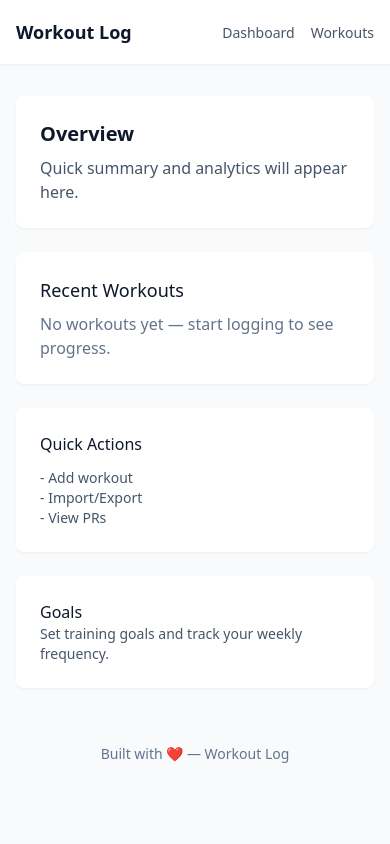
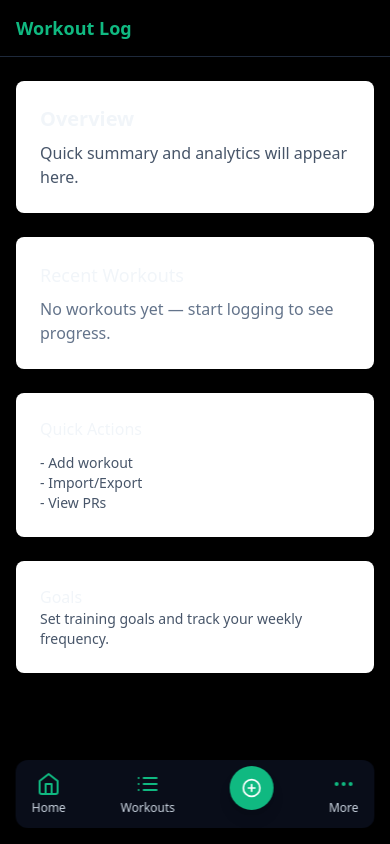
Before and after one commit to vanthanh3007/ExerciseNote, a React (Vite) app: page / in a window 390 px wide. Built offline with nearby package versions, Linux system fonts and the light colour scheme; the HTML template or start-up script is replaced by a standard one.

Commit message:
update layout

```diff
--- a/package.json
+++ b/package.json
@@ -12,6 +12,7 @@
         "react": "^18.2.0",
         "react-dom": "^18.2.0",
         "react-router-dom": "^6.14.1",
+        "lucide-react": "^0.268.0",
         "chart.js": "^4.4.0",
         "react-chartjs-2": "^5.2.0",
         "clsx": "^1.2.1"
--- a/src/App.tsx
+++ b/src/App.tsx
@@ -1,9 +1,10 @@
 import React from "react";
-import { Routes, Route, Link } from "react-router-dom";
+import { Routes, Route } from "react-router-dom";
 import Dashboard from "./pages/Dashboard";
 import Workouts from "./pages/Workouts";
 import Layout from "./components/Layout";
 
+// App shell — mobile-first, dark theme with green primary accents
 export default function App() {
   return (
     <Layout>
--- a/src/components/Layout.tsx
+++ b/src/components/Layout.tsx
@@ -1,32 +1,75 @@
 import React from "react";
-import { Link } from "react-router-dom";
+import { Link, useLocation } from "react-router-dom";
+import { Home, List, PlusCircle, MoreHorizontal } from "lucide-react";
+
+const NavIcon = ({ icon, label }: { icon: React.ReactNode; label: string }) => (
+  <div className="flex flex-col items-center text-xs">
+    <div className="w-6 h-6 text-primary">{icon}</div>
+    <div className="mt-1 text-slate-300">{label}</div>
+  </div>
+);
 
 const Layout: React.FC<{ children?: React.ReactNode }> = ({ children }) => {
+  const loc = useLocation();
+
   return (
-    <div className="min-h-screen bg-slate-50 text-slate-900">
-      <header className="bg-white shadow-sm">
-        <div className="container flex items-center justify-between h-16">
-          <Link to="/" className="text-lg font-semibold">
+    <div className="min-h-screen bg-black text-slate-100 flex flex-col">
+      <header className="border-b border-slate-800">
+        <div className="container flex items-center justify-between h-14">
+          <Link to="/" className="text-lg font-semibold text-primary">
             Workout Log
           </Link>
-          <nav className="space-x-4">
+          <nav className="hidden sm:flex items-center space-x-4">
             <Link
               to="/"
-              className="text-sm text-slate-600 hover:text-slate-900"
+              className={`text-sm ${
+                loc.pathname === "/" ? "text-primary" : "text-slate-400"
+              }`}
             >
               Dashboard
             </Link>
             <Link
               to="/workouts"
-              className="text-sm text-slate-600 hover:text-slate-900"
+              className={`text-sm ${
+                loc.pathname === "/workouts" ? "text-primary" : "text-slate-400"
+              }`}
             >
               Workouts
             </Link>
           </nav>
         </div>
       </header>
-      <main className="container py-8">{children}</main>
-      <footer className="text-center text-sm text-slate-500 py-6">
+
+      <main className="container py-6 flex-1">{children}</main>
+
+      {/* mobile bottom nav */}
+      <nav className="fixed bottom-4 left-1/2 transform -translate-x-1/2 w-[92%] sm:hidden bg-slate-900/60 backdrop-blur rounded-xl px-4 py-3 flex items-center justify-between">
+        <Link to="/">
+          <NavIcon
+            icon={<Home className="w-full h-full stroke-current" />}
+            label="Home"
+          />
+        </Link>
+        <Link to="/workouts">
+          <NavIcon
+            icon={<List className="w-full h-full stroke-current" />}
+            label="Workouts"
+          />
+        </Link>
+        <Link to="/workouts" className="-mt-3">
+          <div className="bg-primary p-3 rounded-full shadow-lg">
+            <PlusCircle className="w-5 h-5 text-white" />
+          </div>
+        </Link>
+        <Link to="#">
+          <NavIcon
+            icon={<MoreHorizontal className="w-full h-full stroke-current" />}
+            label="More"
+          />
+        </Link>
+      </nav>
+
+      <footer className="hidden sm:block text-center text-sm text-slate-500 py-4">
         Built with ❤️ — Workout Log
       </footer>
     </div>
--- a/src/index.css
+++ b/src/index.css
@@ -3,15 +3,31 @@
 @tailwind utilities;
 
 :root {
-    --bg: #0f172a;
-    --card: #0b1220;
+    /* Primary green (emerald-500) */
+    --primary: #10b981;
+    --primary-600: #059669;
     --muted: #94a3b8;
 }
 
+/* Mobile-first dark theme */
 body {
-    @apply bg-slate-50 text-slate-900 antialiased;
+    @apply bg-black text-slate-100 antialiased;
+    background-color: #000;
 }
 
 .container {
-    @apply max-w-5xl mx-auto px-4;
+    @apply max-w-3xl mx-auto px-4;
 }
+
+/* Utility to tint primary color easily */
+.text-primary {
+    color: var(--primary);
+}
+
+.bg-primary {
+    background-color: var(--primary);
+}
+
+.hover\:bg-primary-600:hover {
+    background-color: var(--primary-600);
+}
```
Also changed, not shown: 1 other file (tests, documents, lock files or other folders).
